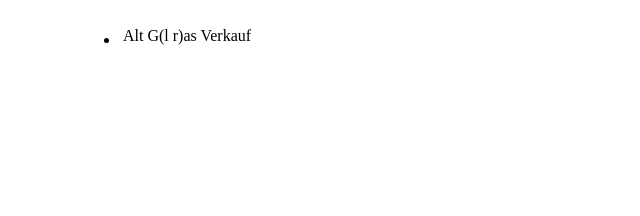
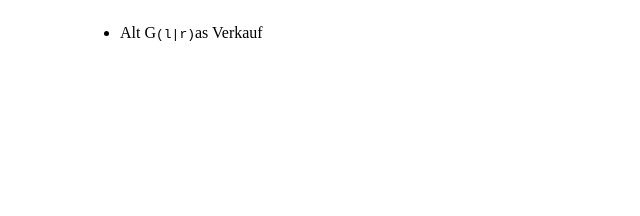
Before and after one commit to adamniedzielski/exklave-wedding, a Jekyll site: the page built from _events/jahresabschlussverkauf-2023.markdown, in a window 1280 px wide. Shown: the top 216 px of the page, without its empty margins (0-640 px from the left). Built offline with Jekyll 4.4.1, drawn with Linux system fonts in a browser that asks for light colours.

Commit message:
Fix formatting

```diff
--- a/_events/jahresabschlussverkauf-2023.markdown
+++ b/_events/jahresabschlussverkauf-2023.markdown
@@ -6,4 +6,4 @@ guest_location: "Sisy Kunstmarkt"
 dedicated_page: false
 ---
 
-- Alt G(l|r)as Verkauf
+- Alt G`(l|r)`as Verkauf
```
